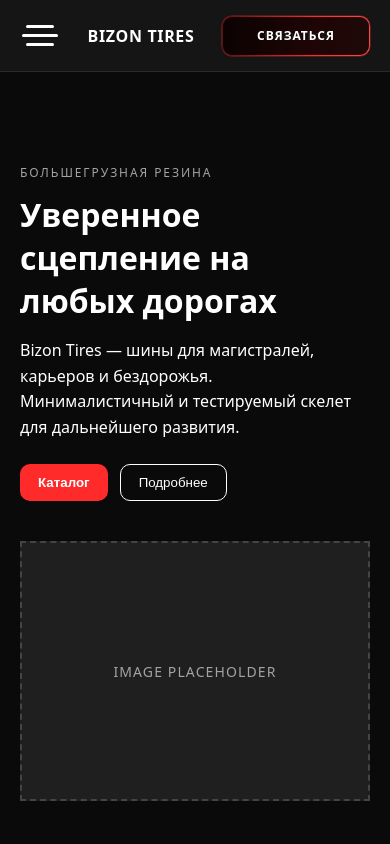
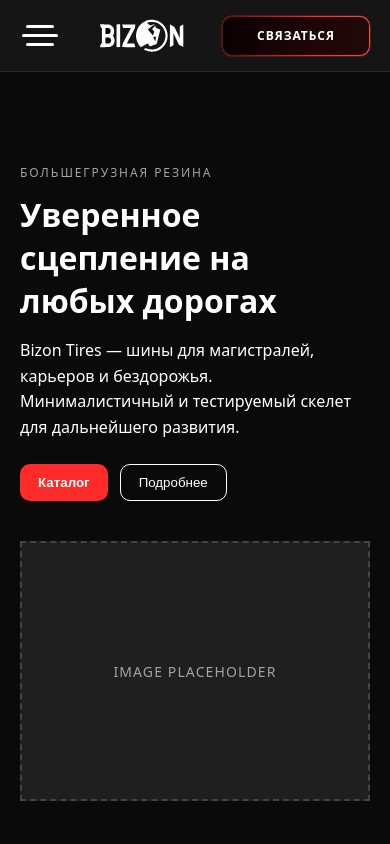
Before and after one commit to mrdudekowski/bizon-tires, a React (Vite) app: page / in a window 390 px wide. Shown: the top 844 px of the page. Built offline with nearby package versions, Linux system fonts and the light colour scheme.

Commit message:
Enhance brand logo interaction and styling: implement scrollToTop function for smooth scrolling, replace anchor tag with button for brand logo, and update button styles for improved user experience and responsiveness.

```diff
--- a/src/App.jsx
+++ b/src/App.jsx
@@ -10,6 +10,10 @@
     const target = document.getElementById(sectionId);
     if (!target) return;
     target.scrollIntoView({ behavior: "smooth", block: "start" });
+  };
+
+  const scrollToTop = () => {
+    window.scrollTo({ top: 0, behavior: "smooth" });
   };
 
   useEffect(() => {
@@ -33,9 +37,20 @@
               <BurgerToggle isOpen={menuOpen} onToggle={setMenuOpen} />
             </div>
 
-            <a className="brand" href="#top" aria-label="Bizon Tires">
-              <span className="brand-mark">Bizon Tires</span>
-            </a>
+            <button
+              type="button"
+              className="brand"
+              aria-label="Bizon Tires"
+              onClick={scrollToTop}
+            >
+              <img
+                src="/bizon_inverted_hd.svg"
+                alt="Bizon Tires"
+                className="brand-logo"
+                draggable="false"
+                onDragStart={(event) => event.preventDefault()}
+              />
+            </button>
 
             <div className="nav-actions">
               <nav className="desktop-nav" aria-label="Основная навигация">
--- a/src/index.css
+++ b/src/index.css
@@ -121,6 +121,37 @@
   font-weight: 700;
   letter-spacing: 0.04em;
   text-transform: uppercase;
+  background: none;
+  border: none;
+  padding: 0;
+  cursor: pointer;
+  user-select: none;
+}
+
+.brand-logo {
+  display: block;
+  height: calc(var(--header-height) - 8px); /* ещё крупнее, но с небольшим отступом */
+  max-height: calc(var(--header-height) - 8px);
+  width: auto;
+  object-fit: contain;
+  user-select: none;
+  -webkit-user-drag: none;
+}
+
+/* На планшетах и десктопах логотип смещаем ближе к бургеру */
+@media (min-width: 768px) {
+  .navbar {
+    grid-template-columns: auto auto 1fr;
+  }
+
+  .brand {
+    justify-self: start;
+  }
+
+  .brand-logo {
+    height: calc(var(--header-height) - 2px);
+    max-height: calc(var(--header-height) - 2px);
+  }
 }
 
 .nav-actions {
```
Also changed, not shown: public/bizon_inverted_hd.svg (added).
